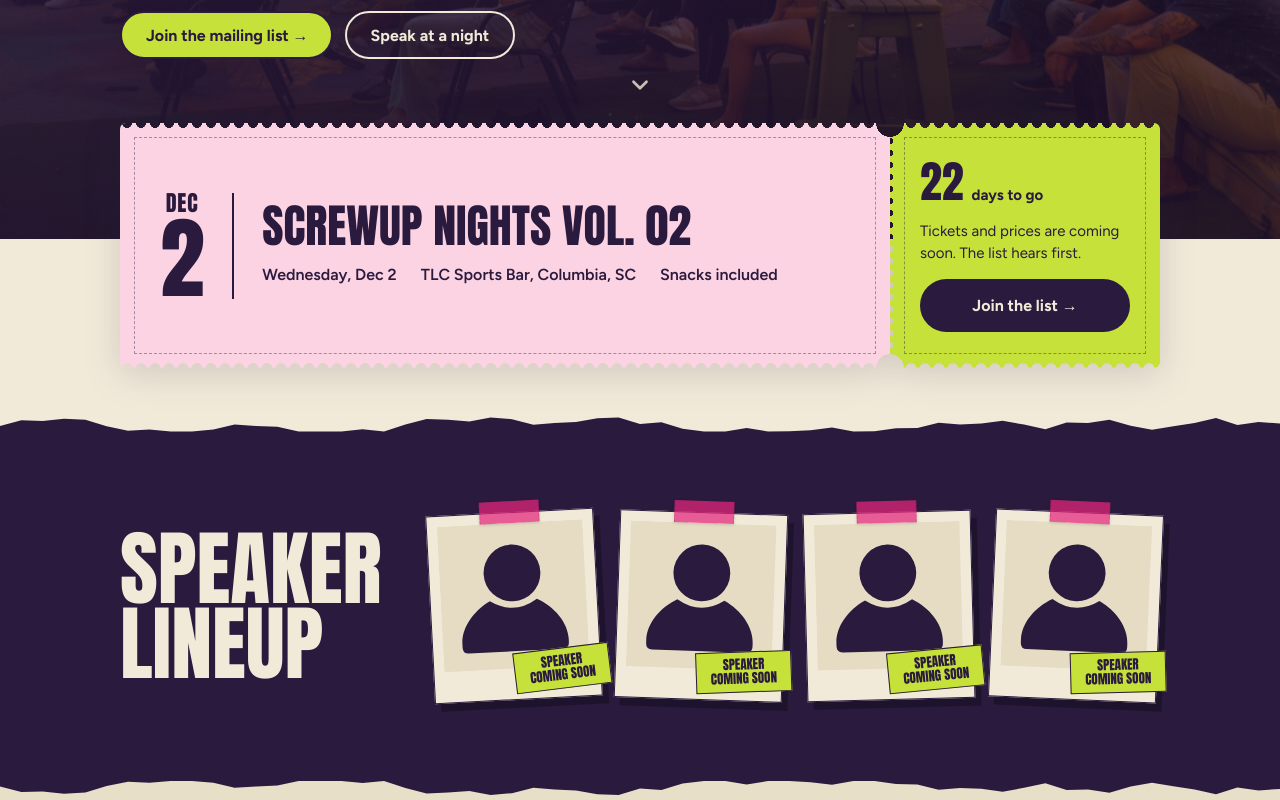
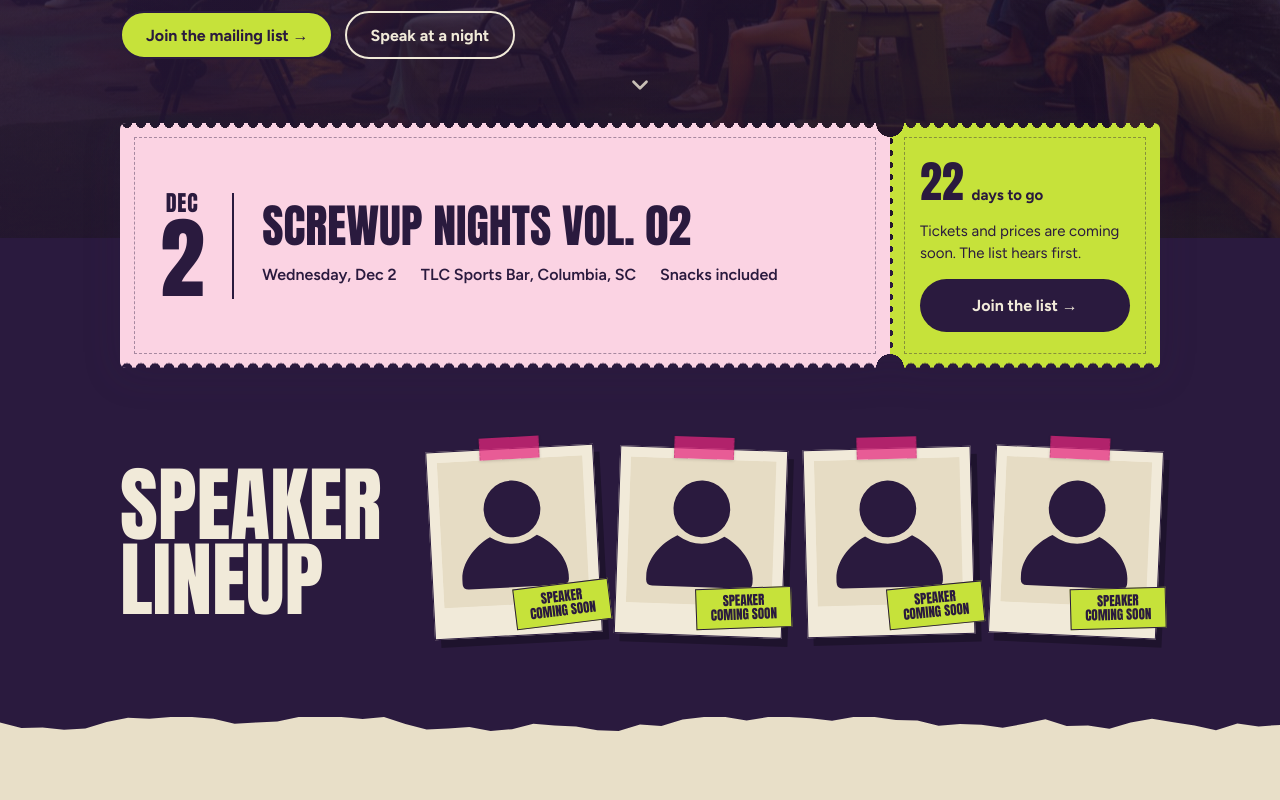
Before and after one commit to inspirecolumbia/screwupnights, a Next.js app: page / in a window 1280 px wide. Shown: the part 680-1480 px from the top of the page. Built offline with nearby package versions, Linux system fonts and the light colour scheme.

Commit message:
Make the area under the ticket dark to match the speaker band

```diff
--- a/app/globals.css
+++ b/app/globals.css
@@ -659,7 +659,14 @@ html.logo-docked .topbar {
   position: relative;
   z-index: 2;
   margin-top: calc(-1 * var(--overlap));
-  padding-block: 0 clamp(40px, 5vw, 64px);
+  padding-block: 0;
+  /* dark from just under the hero photo down, so the ticket sits on the same
+     ink as the speaker band instead of a cream strip */
+  background: linear-gradient(
+    to bottom,
+    transparent var(--overlap),
+    var(--ink) var(--overlap)
+  );
 }
 .ticket-wrap {
   --stub: 270px;
@@ -878,6 +885,10 @@ html.logo-docked .topbar {
 }
 .torn-band::before {
   top: -15px;
+}
+/* the ticket section above is already ink, so the top tear would be invisible */
+.speakers.torn-band::before {
+  display: none;
 }
 .torn-band::after {
   bottom: -15px;
```
